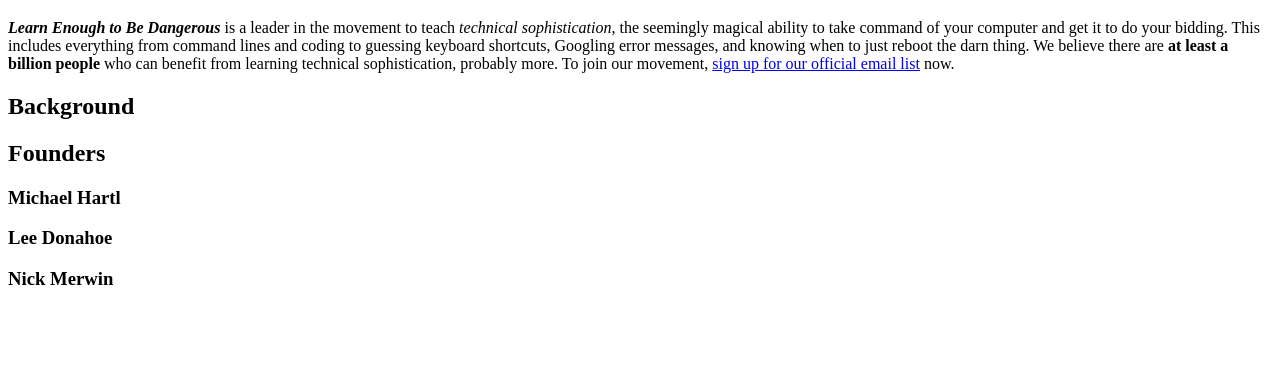
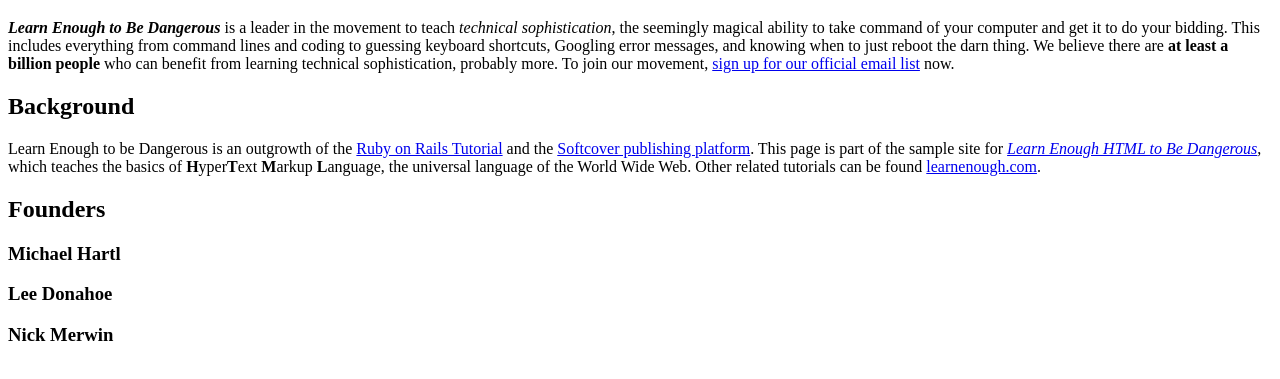
Before and after one commit to khoeger/sample_website, a plain HTML site: page index.html in a window 1280 px wide. Shown: the part 61-440 px from the top of the page. Drawn offline with Linux system fonts and the light colour scheme.

Commit message:
Add background and styling text

```diff
--- a/index.html
+++ b/index.html
@@ -17,6 +17,18 @@
         movement, <a href="http://learnenough.com/email">sign up for our official email list</a> now.
       </p>
     <h2>Background</h2>
+      <p>
+        Learn Enough to be Dangerous is an outgrowth of the
+        <a href="http://railstutorial.org/">Ruby on Rails Tutorial</a>
+        and the
+        <a href="http://www.softcover.io/">Softcover publishing platform</a>.
+        This page is part of the sample site for
+        <a href="http://learnenough.com/html-tutorial"><em>Learn Enough HTML to Be Dangerous</em></a>,
+        which teaches the basics of
+        <strong>H</strong>yper<strong>T</strong>ext <strong>M</strong>arkup <strong>L</strong>anguage,
+        the universal language of the World Wide Web.
+        Other related tutorials can be found <a href="http://learnenough.com">learnenough.com</a>.
+      </p>
     <h2>Founders</h2>
     <h3>Michael Hartl</h3>
     <h3>Lee Donahoe</h3>
```
